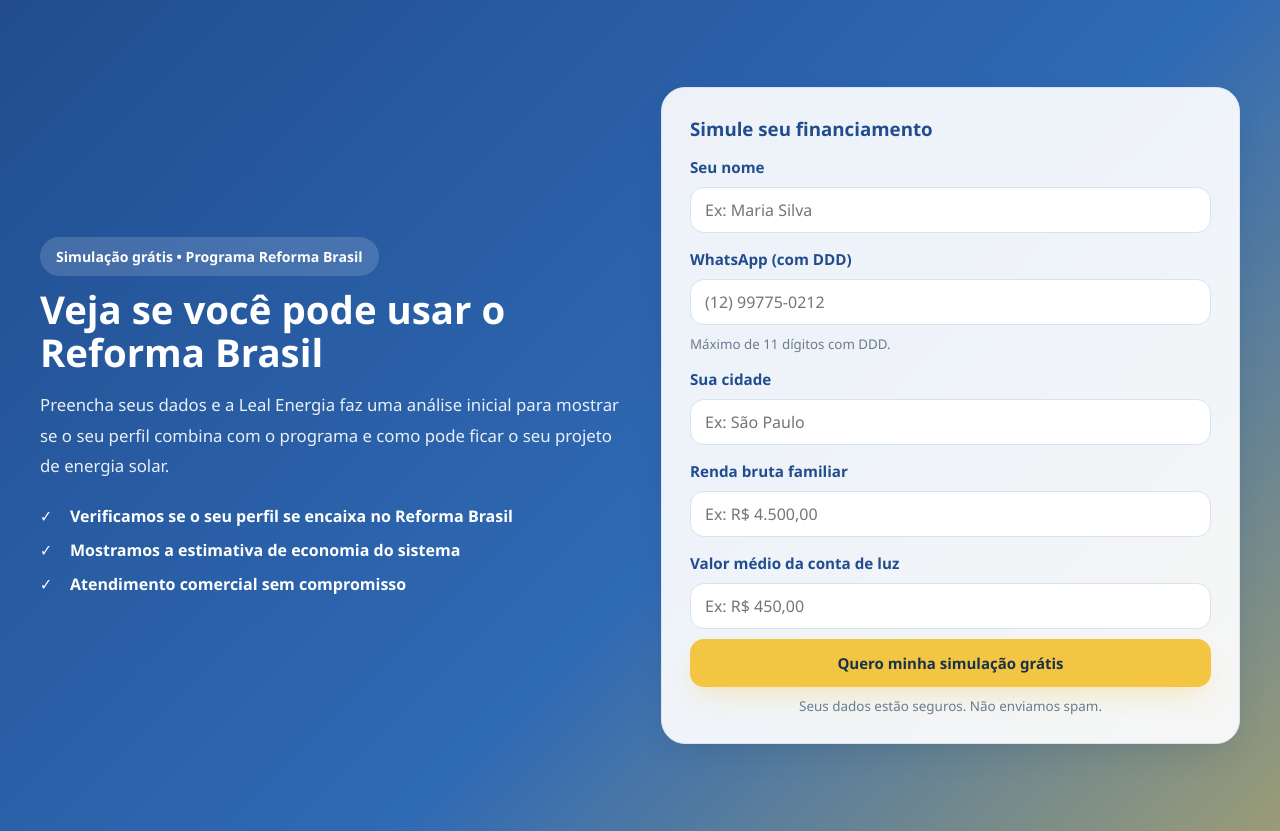
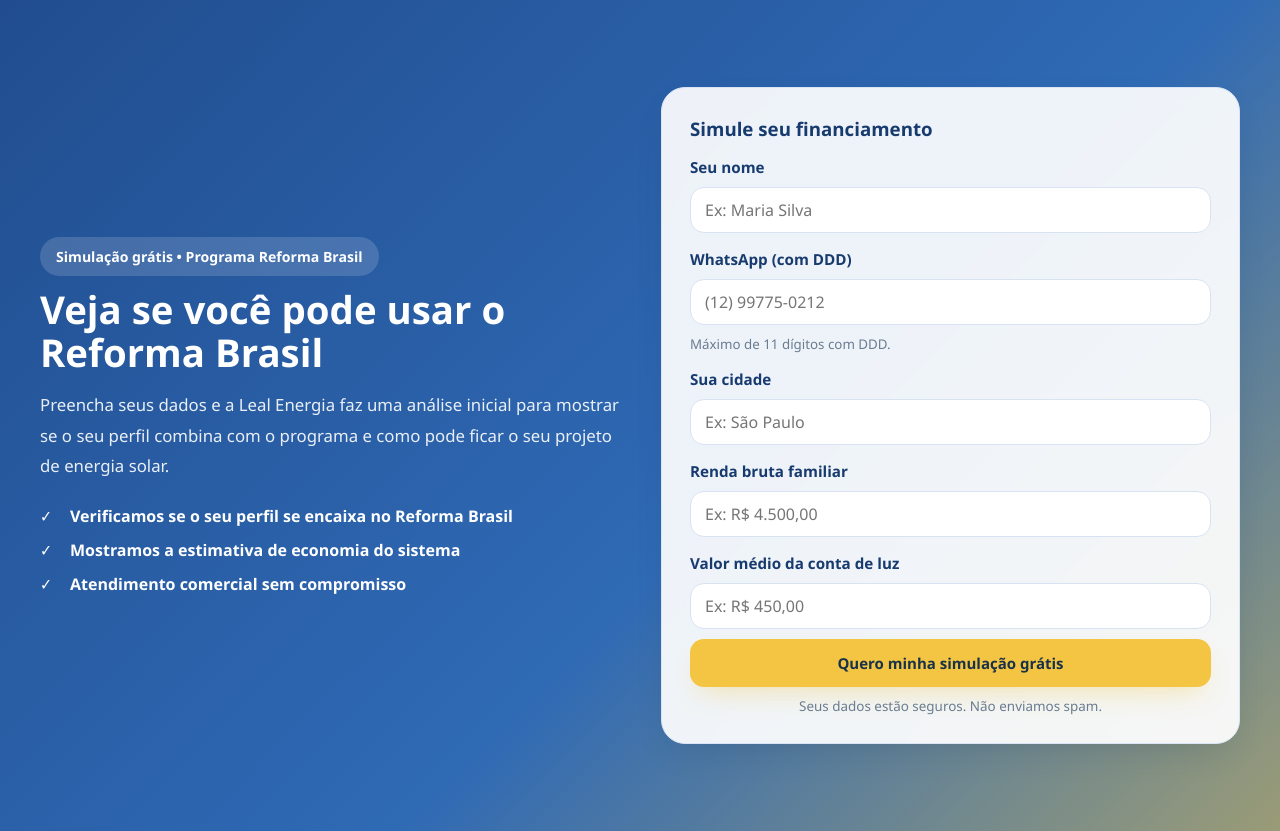
Before and after one commit to alvarozechlinski/clone-joy-03-main, a PHP site: page /html-version/programareformabr/index.html in a window 1280 px wide. Shown: the part 4411-5242 px from the top of the page. Run offline with PHP 8.4, Linux system fonts and the light colour scheme.

Commit message:
corforms_v1

```diff
--- a/html-version/programareformabr/styles.css
+++ b/html-version/programareformabr/styles.css
@@ -471,7 +471,7 @@ input {
 
 .form-card {
   background: rgba(255, 255, 255, 0.92);
-  color: var(--primary);
+  color: #183b6f !important;
 }
 
 .form-card form {
@@ -479,9 +479,9 @@ input {
   gap: 10px;
 }
 
-.form-card h3,
-.form-card label {
-  color: var(--primary);
+.section-cta .form-card h3,
+.section-cta .form-card label {
+  color: #183b6f !important;
 }
 
 .form-card label {
```
Also changed, not shown: 1 other file.
